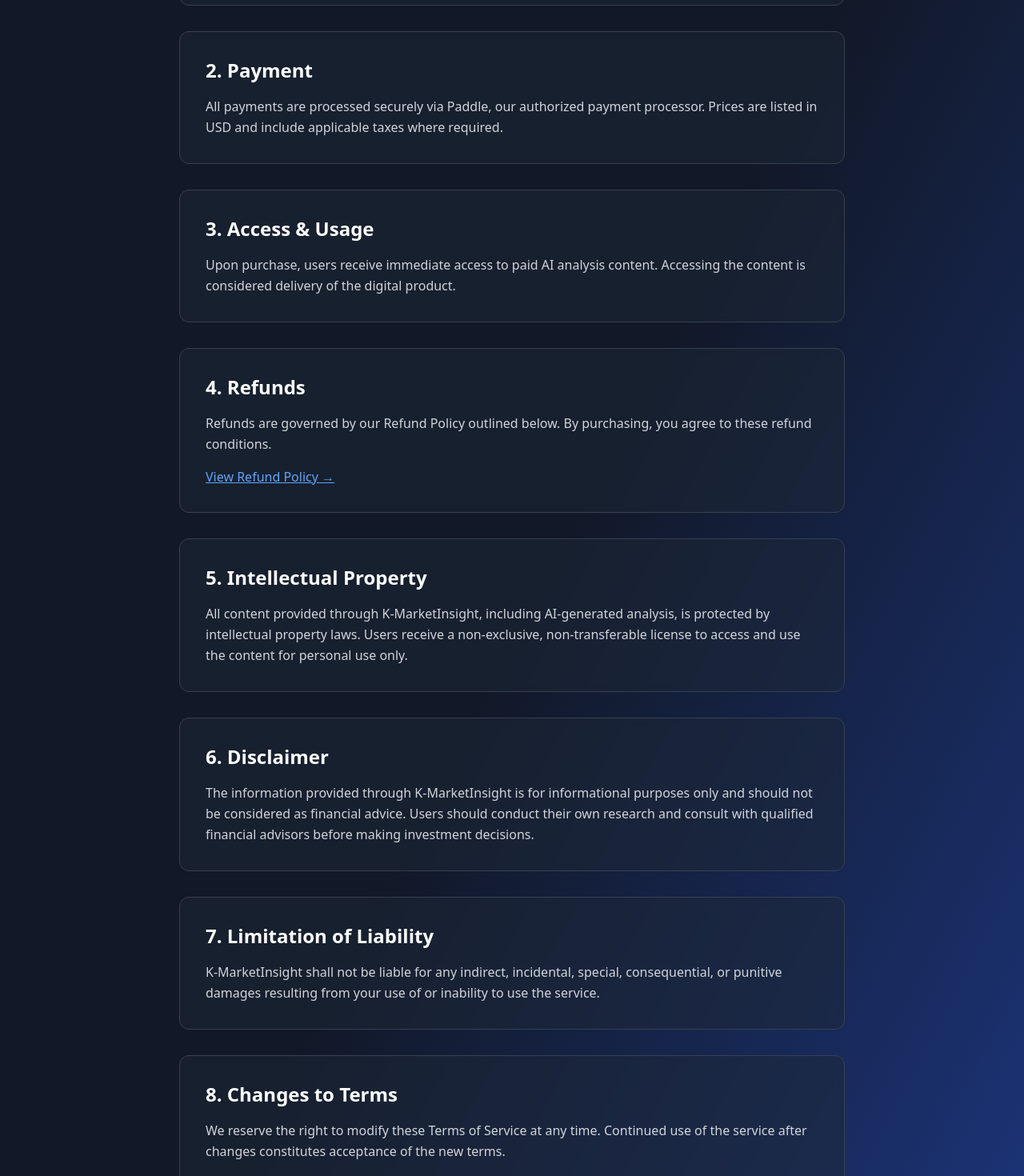
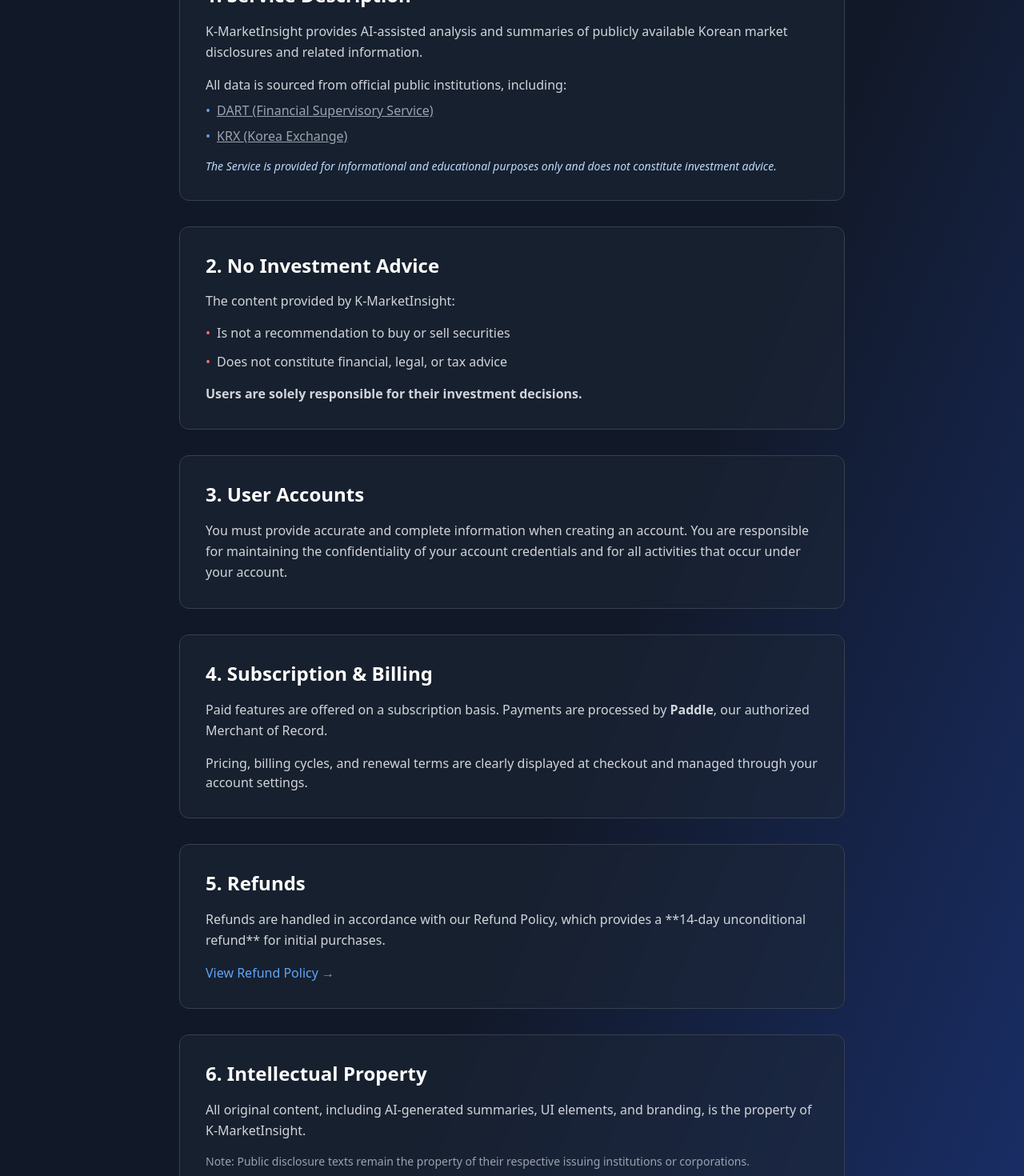
Before and after one commit to yaccurue5-bingl/stockplatform, a Next.js app in the folder my-research-platform/: page /terms in a window 1280 px wide. Shown: the part 440-1910 px from the top of the page at 80% size. Built offline with nearby package versions, Linux system fonts and the light colour scheme.

Commit message:
Update page.tsx

```diff
--- a/my-research-platform/app/(marketing)/terms/page.tsx
+++ b/my-research-platform/app/(marketing)/terms/page.tsx
@@ -24,74 +24,116 @@
       {/* Content */}
       <div className="max-w-4xl mx-auto px-4 sm:px-6 lg:px-8 py-20">
         <h1 className="text-5xl font-bold text-white mb-4">Terms of Service</h1>
-        <p className="text-gray-400 mb-12">Last updated: January 16, 2026</p>
+        <p className="text-gray-400 mb-8">Last updated: 2026-01-18</p>
+        <div className="text-gray-300 text-lg mb-12 space-y-4">
+          <p>Welcome to K-MarketInsight (“Service”, “we”, “our”, “us”).</p>
+          <p>By accessing or using K-MarketInsight, you agree to be bound by these Terms of Service.</p>
+        </div>
 
         <div className="space-y-8">
           <div className="bg-gray-800/50 backdrop-blur-sm border border-gray-700 rounded-xl p-8">
             <h2 className="text-2xl font-bold text-white mb-4">1. Service Description</h2>
-            <p className="text-gray-300 leading-relaxed">
-              Our service provides AI-generated digital market analysis reports. All content is delivered digitally and made available instantly after successful payment.
+            <p className="text-gray-300 leading-relaxed mb-4">
+              K-MarketInsight provides AI-assisted analysis and summaries of publicly available Korean market disclosures and related information.
+            </p>
+            <p className="text-gray-300 mb-2 font-medium">All data is sourced from official public institutions, including:</p>
+            <ul className="space-y-2 text-gray-400 mb-4">
+              <li className="flex items-start gap-2">
+                <span className="text-blue-400">•</span>
+                <a href="https://dart.fss.or.kr" target="_blank" rel="noopener noreferrer" className="hover:text-blue-400 underline">DART (Financial Supervisory Service)</a>
+              </li>
+              <li className="flex items-start gap-2">
+                <span className="text-blue-400">•</span>
+                <a href="https://global.krx.co.kr" target="_blank" rel="noopener noreferrer" className="hover:text-blue-400 underline">KRX (Korea Exchange)</a>
+              </li>
+            </ul>
+            <p className="text-blue-200 text-sm italic">
+              The Service is provided for informational and educational purposes only and does not constitute investment advice.
             </p>
           </div>
 
           <div className="bg-gray-800/50 backdrop-blur-sm border border-gray-700 rounded-xl p-8">
-            <h2 className="text-2xl font-bold text-white mb-4">2. Payment</h2>
-            <p className="text-gray-300 leading-relaxed">
-              All payments are processed securely via Paddle, our authorized payment processor. Prices are listed in USD and include applicable taxes where required.
+            <h2 className="text-2xl font-bold text-white mb-4">2. No Investment Advice</h2>
+            <p className="text-gray-300 mb-4 font-medium">The content provided by K-MarketInsight:</p>
+            <ul className="space-y-3 text-gray-300">
+              <li className="flex items-start gap-2">
+                <span className="text-red-400">•</span>
+                Is not a recommendation to buy or sell securities
+              </li>
+              <li className="flex items-start gap-2">
+                <span className="text-red-400">•</span>
+                Does not constitute financial, legal, or tax advice
+              </li>
+            </ul>
+            <p className="text-gray-300 mt-4 font-bold">
+              Users are solely responsible for their investment decisions.
             </p>
           </div>
 
           <div className="bg-gray-800/50 backdrop-blur-sm border border-gray-700 rounded-xl p-8">
-            <h2 className="text-2xl font-bold text-white mb-4">3. Access & Usage</h2>
+            <h2 className="text-2xl font-bold text-white mb-4">3. User Accounts</h2>
             <p className="text-gray-300 leading-relaxed">
-              Upon purchase, users receive immediate access to paid AI analysis content. Accessing the content is considered delivery of the digital product.
+              You must provide accurate and complete information when creating an account. You are responsible for maintaining the confidentiality of your account credentials and for all activities that occur under your account.
             </p>
           </div>
 
           <div className="bg-gray-800/50 backdrop-blur-sm border border-gray-700 rounded-xl p-8">
-            <h2 className="text-2xl font-bold text-white mb-4">4. Refunds</h2>
+            <h2 className="text-2xl font-bold text-white mb-4">4. Subscription & Billing</h2>
             <p className="text-gray-300 leading-relaxed mb-4">
-              Refunds are governed by our Refund Policy outlined below. By purchasing, you agree to these refund conditions.
+              Paid features are offered on a subscription basis. Payments are processed by <strong>Paddle</strong>, our authorized Merchant of Record.
             </p>
-            <Link href="/refund-policy" className="text-blue-400 hover:text-blue-300 underline">
-              View Refund Policy →
+            <p className="text-gray-300">
+              Pricing, billing cycles, and renewal terms are clearly displayed at checkout and managed through your account settings.
+            </p>
+          </div>
+
+          <div className="bg-gray-800/50 backdrop-blur-sm border border-gray-700 rounded-xl p-8">
+            <h2 className="text-2xl font-bold text-white mb-4">5. Refunds</h2>
+            <p className="text-gray-300 leading-relaxed mb-4">
+              Refunds are handled in accordance with our Refund Policy, which provides a **14-day unconditional refund** for initial purchases.
+            </p>
+            <Link href="/refund-policy" className="text-blue-400 hover:text-blue-300 font-medium inline-flex items-center">
+              View Refund Policy <span className="ml-1">→</span>
             </Link>
           </div>
 
           <div className="bg-gray-800/50 backdrop-blur-sm border border-gray-700 rounded-xl p-8">
-            <h2 className="text-2xl font-bold text-white mb-4">5. Intellectual Property</h2>
-            <p className="text-gray-300 leading-relaxed">
-              All content provided through K-MarketInsight, including AI-generated analysis, is protected by intellectual property laws. Users receive a non-exclusive, non-transferable license to access and use the content for personal use only.
+            <h2 className="text-2xl font-bold text-white mb-4">6. Intellectual Property</h2>
+            <p className="text-gray-300 leading-relaxed mb-4">
+              All original content, including AI-generated summaries, UI elements, and branding, is the property of K-MarketInsight.
+            </p>
+            <p className="text-gray-400 text-sm">
+              Note: Public disclosure texts remain the property of their respective issuing institutions or corporations.
             </p>
           </div>
 
           <div className="bg-gray-800/50 backdrop-blur-sm border border-gray-700 rounded-xl p-8">
-            <h2 className="text-2xl font-bold text-white mb-4">6. Disclaimer</h2>
+            <h2 className="text-2xl font-bold text-white mb-4">7. Service Availability</h2>
             <p className="text-gray-300 leading-relaxed">
-              The information provided through K-MarketInsight is for informational purposes only and should not be considered as financial advice. Users should conduct their own research and consult with qualified financial advisors before making investment decisions.
+              We strive to maintain continuous availability but do not guarantee uninterrupted access. The Service may be temporarily unavailable for maintenance or updates.
             </p>
           </div>
 
           <div className="bg-gray-800/50 backdrop-blur-sm border border-gray-700 rounded-xl p-8">
-            <h2 className="text-2xl font-bold text-white mb-4">7. Limitation of Liability</h2>
+            <h2 className="text-2xl font-bold text-white mb-4">8. Limitation of Liability</h2>
             <p className="text-gray-300 leading-relaxed">
-              K-MarketInsight shall not be liable for any indirect, incidental, special, consequential, or punitive damages resulting from your use of or inability to use the service.
+              To the maximum extent permitted by law, K-MarketInsight shall not be liable for any indirect or consequential damages arising from the use of or inability to use the Service.
             </p>
           </div>
 
           <div className="bg-gray-800/50 backdrop-blur-sm border border-gray-700 rounded-xl p-8">
-            <h2 className="text-2xl font-bold text-white mb-4">8. Changes to Terms</h2>
+            <h2 className="text-2xl font-bold text-white mb-4">9. Governing Law</h2>
             <p className="text-gray-300 leading-relaxed">
-              We reserve the right to modify these Terms of Service at any time. Continued use of the service after changes constitutes acceptance of the new terms.
+              These Terms shall be governed by and construed in accordance with applicable international consumer protection laws and regulations.
             </p>
           </div>
 
           <div className="bg-gray-800/50 backdrop-blur-sm border border-gray-700 rounded-xl p-8">
-            <h2 className="text-2xl font-bold text-white mb-4">9. Contact Information</h2>
+            <h2 className="text-2xl font-bold text-white mb-4">10. Contact</h2>
             <p className="text-gray-300 leading-relaxed">
-              For questions about these Terms of Service, please contact us at:
+              For questions regarding these Terms, please contact:
               <br />
-              <a href="mailto:support@k-marketinsight.com" className="text-blue-400 hover:text-blue-300 underline">
+              <a href="mailto:support@k-marketinsight.com" className="text-blue-400 hover:text-blue-300 underline mt-2 inline-block">
                 support@k-marketinsight.com
               </a>
             </p>
```
